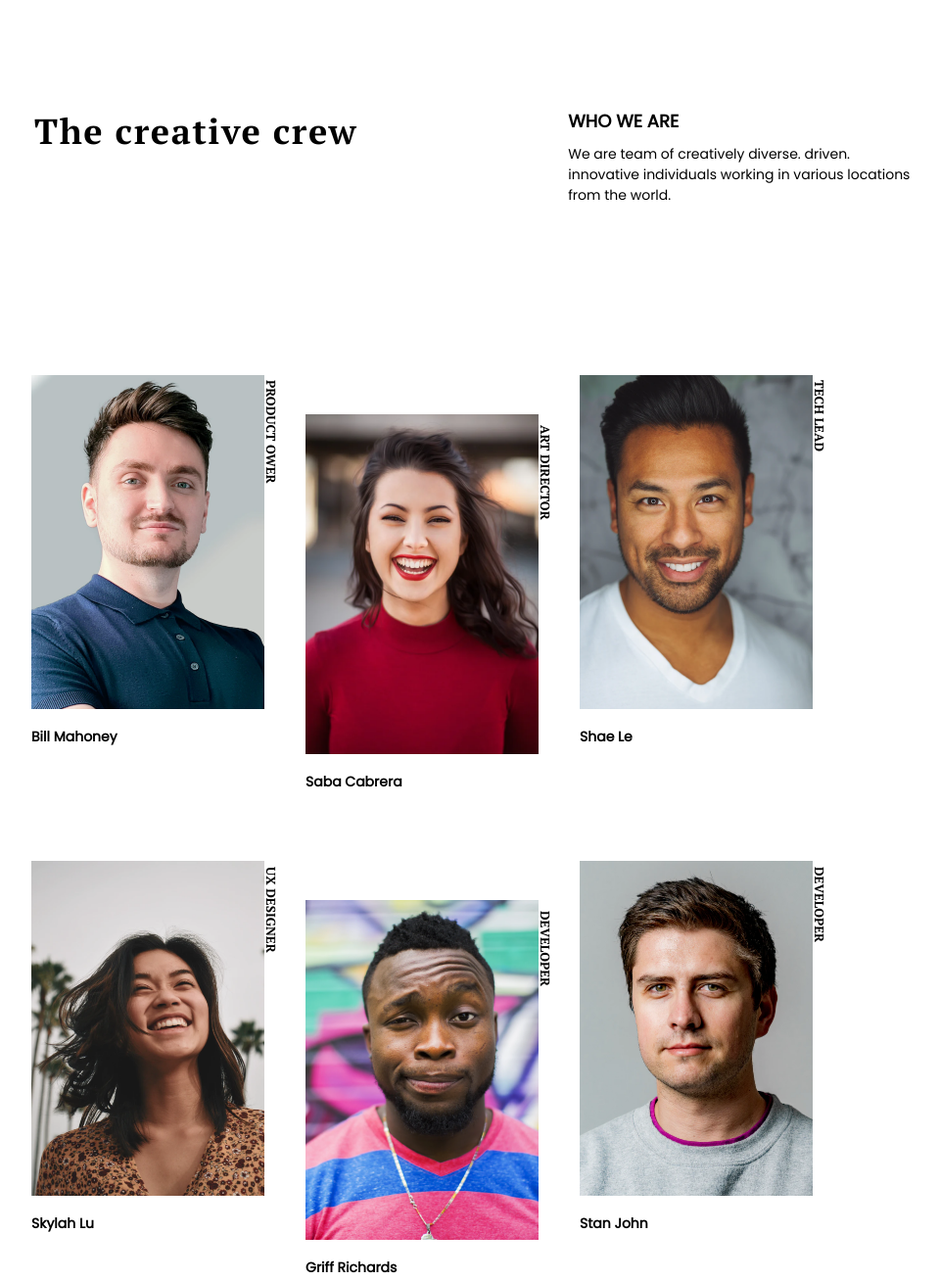
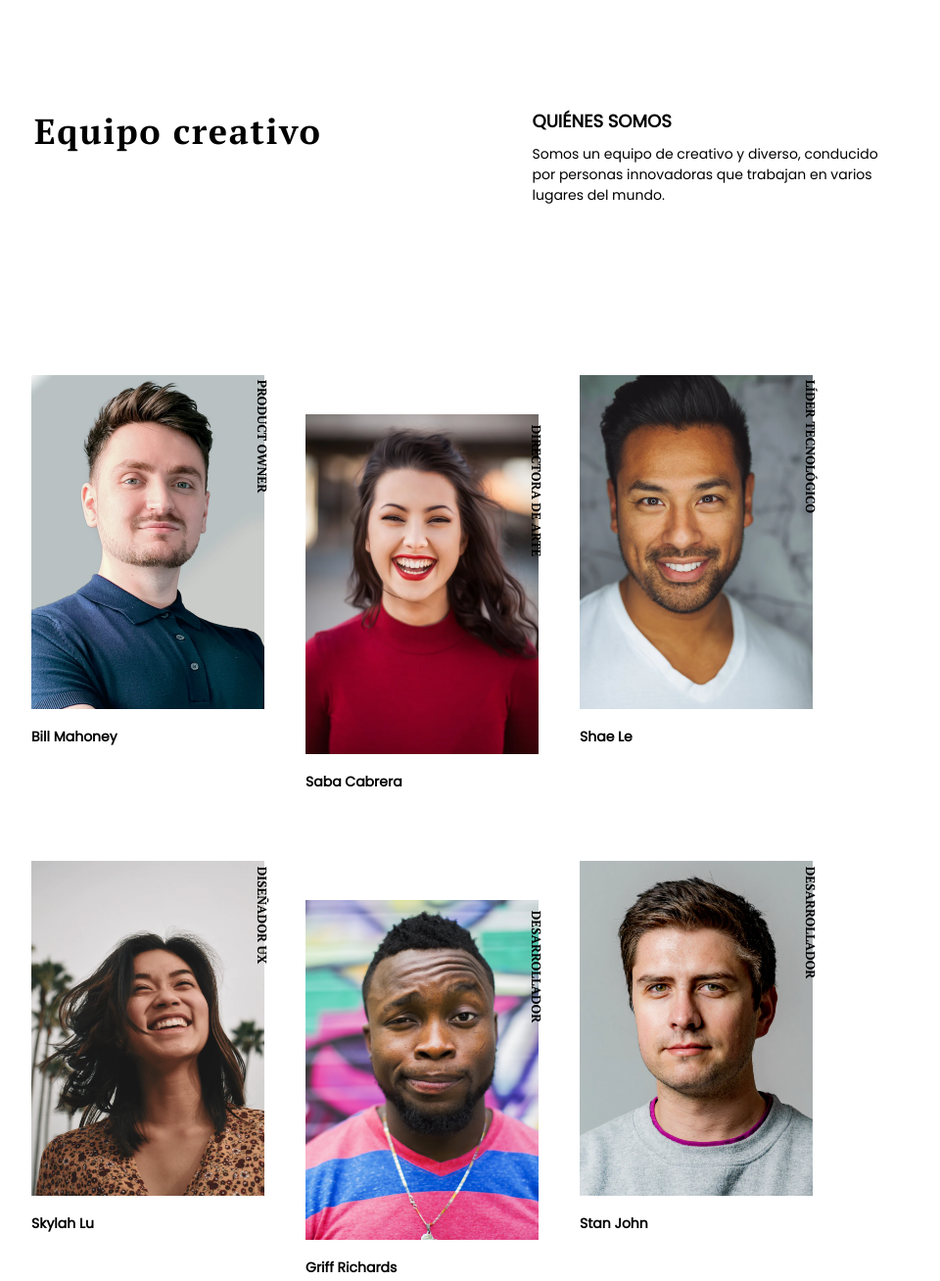
Before and after one commit to DanielBustillosVillar/pagina_de_equipo, a plain HTML site: page index.html in a window 1280 px wide. Shown: the top 1308 px of the page at 98% size, without its empty margins (208-1168 px from the left). Drawn offline with Linux system fonts and the light colour scheme.

```diff
--- a/css/estilos.css
+++ b/css/estilos.css
@@ -113,7 +113,7 @@ img{
     }
     .puesto{
         font-size: 13px;
-        transform: translateX(52%) translateY(-1750%) rotate(90deg);
+        transform: translateX(48%) translateY(-1752%) rotate(90deg);
     }
 }
 
--- a/index.html
+++ b/index.html
@@ -12,10 +12,10 @@
 </head>
 <body>
     <div class="caja">
-        <h1 class="titulo">The creative crew</h1>
+        <h1 class="titulo">Equipo creativo</h1>
         <div class="who">
-            <h2 class="subtitulo">WHO WE ARE</h2>
-            <p class="mensaje">We are team of creatively diverse. driven. innovative individuals working in various locations from the world.</p>
+            <h2 class="subtitulo">QUIÉNES SOMOS</h2>
+            <p class="mensaje">Somos un equipo de creativo y diverso, conducido por personas innovadoras que trabajan en varios lugares del mundo.</p>
         </div>
     </div>
     <div class="miembros">
@@ -23,42 +23,42 @@
             <figure class="img-miembro">
                 <img src="img/photo1.png" alt="Miembro del equipo">
             </figure>
-            <p class="puesto">PRODUCT OWER</p>
+            <p class="puesto">PRODUCT OWNER</p>
             <h3 class="nombre">Bill Mahoney</h3>
         </div>
         <div class="miembro">
             <figure class="img-miembro">
                 <img src="img/photo2.png" alt="Miembro del equipo">
             </figure>
-            <p class="puesto">ART DIRECTOR</p>
+            <p class="puesto">DIRECTORA DE ARTE</p>
             <h3 class="nombre">Saba Cabrera</h3>
         </div>
         <div class="miembro">
             <figure class="img-miembro">
                 <img src="img/photo3.png" alt="Miembro del equipo">
             </figure>
-            <p class="puesto">TECH LEAD</p>
+            <p class="puesto">LÍDER TECNOLÓGICO</p>
             <h3 class="nombre">Shae Le</h3>
         </div>
         <div class="miembro">
             <figure class="img-miembro">
                 <img src="img/photo4.png" alt="Miembro del equipo">
             </figure>
-            <p class="puesto">UX DESIGNER</p>
+            <p class="puesto">DISEÑADOR UX</p>
             <h3 class="nombre">Skylah Lu</h3>
         </div>
         <div class="miembro">
             <figure class="img-miembro">
                 <img src="img/photo5.png" alt="Miembro del equipo">
             </figure>
-            <p class="puesto">DEVELOPER</p>
+            <p class="puesto">DESARROLLADOR</p>
             <h3 class="nombre">Griff Richards</h3>
         </div>
         <div class="miembro">
             <figure class="img-miembro">
                 <img src="img/photo6.png" alt="Miembro del equipo">
             </figure>
-            <p class="puesto">DEVELOPER</p>
+            <p class="puesto">DESARROLLADOR</p>
             <h3 class="nombre">Stan John</h3>
         </div>
     </div>
```
Also changed, not shown: 1 other file.
